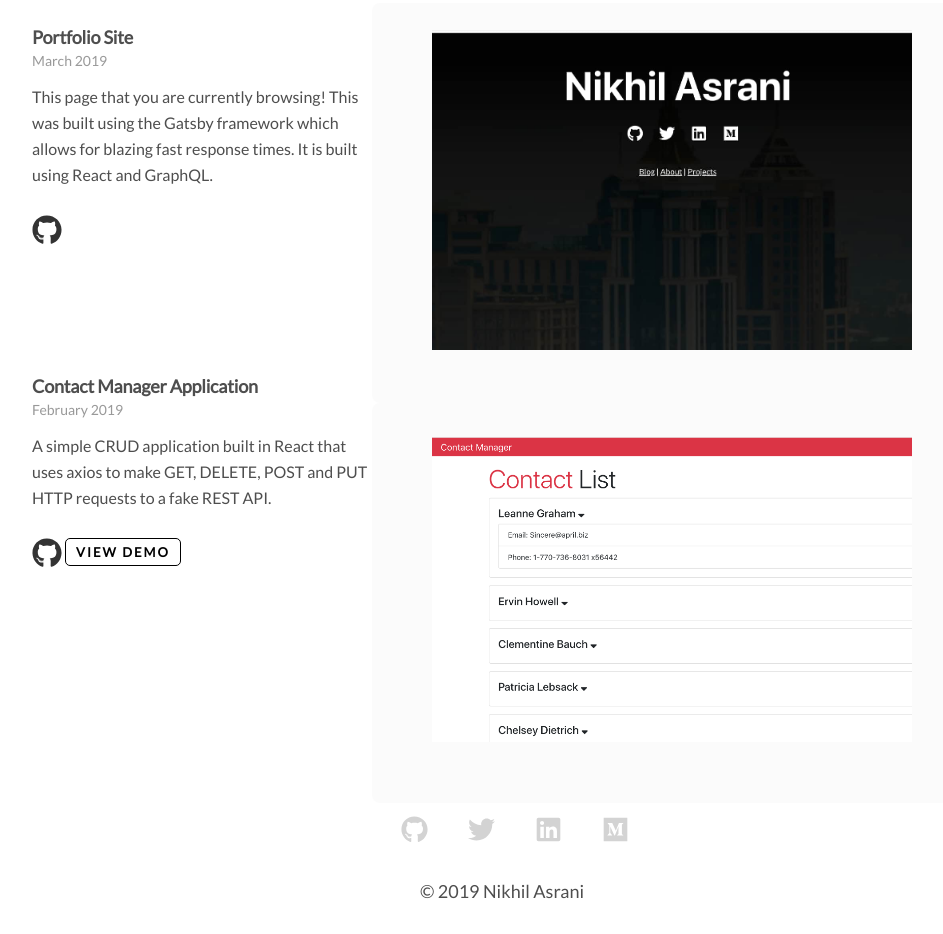
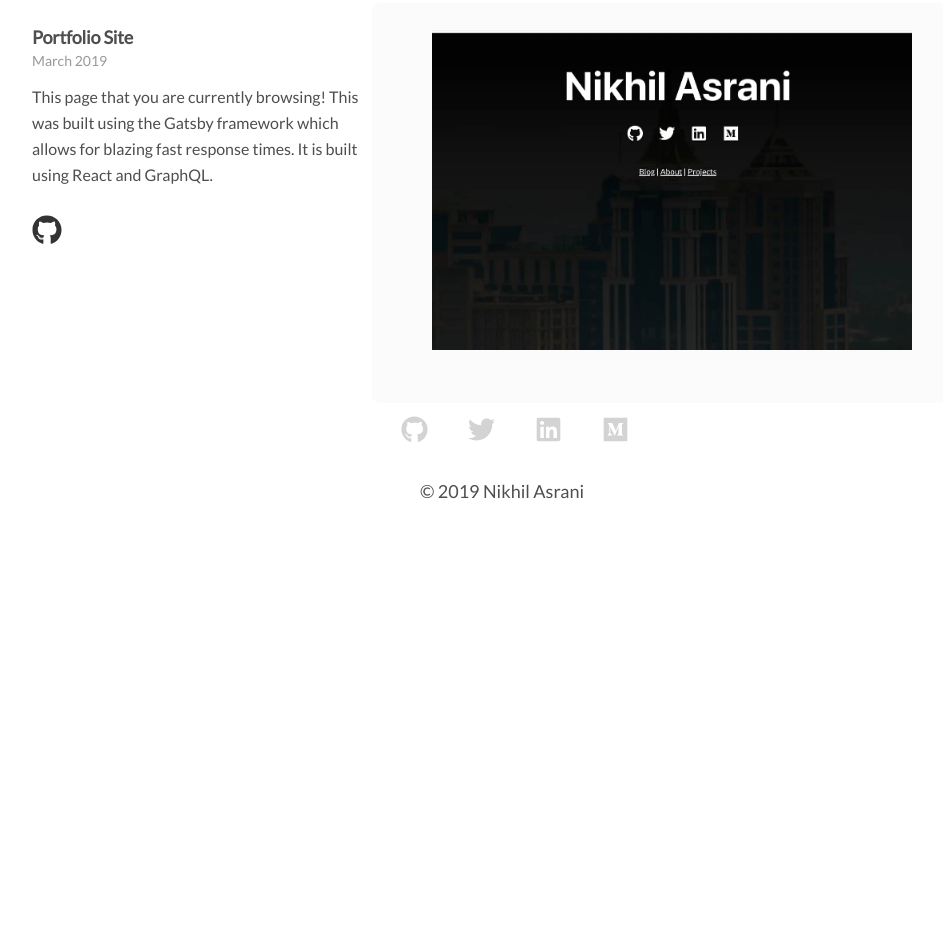
Before and after one commit to nikhilasrani/blog, a Gatsby site: page /projects in a window 1280 px wide. Shown: the part 1225-2159 px from the top of the page, without its empty margins (138-1081 px from the left). After the commit the page ends 1759 px from the top, so only its background shows below. Built offline with nearby package versions, Linux system fonts and the light colour scheme; Gatsby itself is replaced by a stand-in of ours.

Commit message:
temorarily commented older project

```diff
--- a/src/pages/projects.js
+++ b/src/pages/projects.js
@@ -50,14 +50,14 @@ const ProjectsPage = () => (
      imageURLAlt="Portfolio Page Image"
      github={"https://github.com/nikhilasrani/blog"}
      /><br/>
-     <Project title="Contact Manager Application" subtitle="February 2019"
+     {/* <Project title="Contact Manager Application" subtitle="February 2019"
     description="A simple CRUD application built in React that uses axios to make GET, DELETE, POST and PUT HTTP requests to a fake REST API."
      imageURL={ContactManagerPortfolio}
      imageURLAlt="Contact Manager Image"
      github={"https://github.com/nikhilasrani/contactmanager"}
      demo={"https://nikhilasrani-contactscrud.netlify.com"}
      />
-     <br/><br/><br/><br/><br/>
+     <br/><br/><br/><br/><br/> */}
      </div>
       </div>
     <Footer />
```
